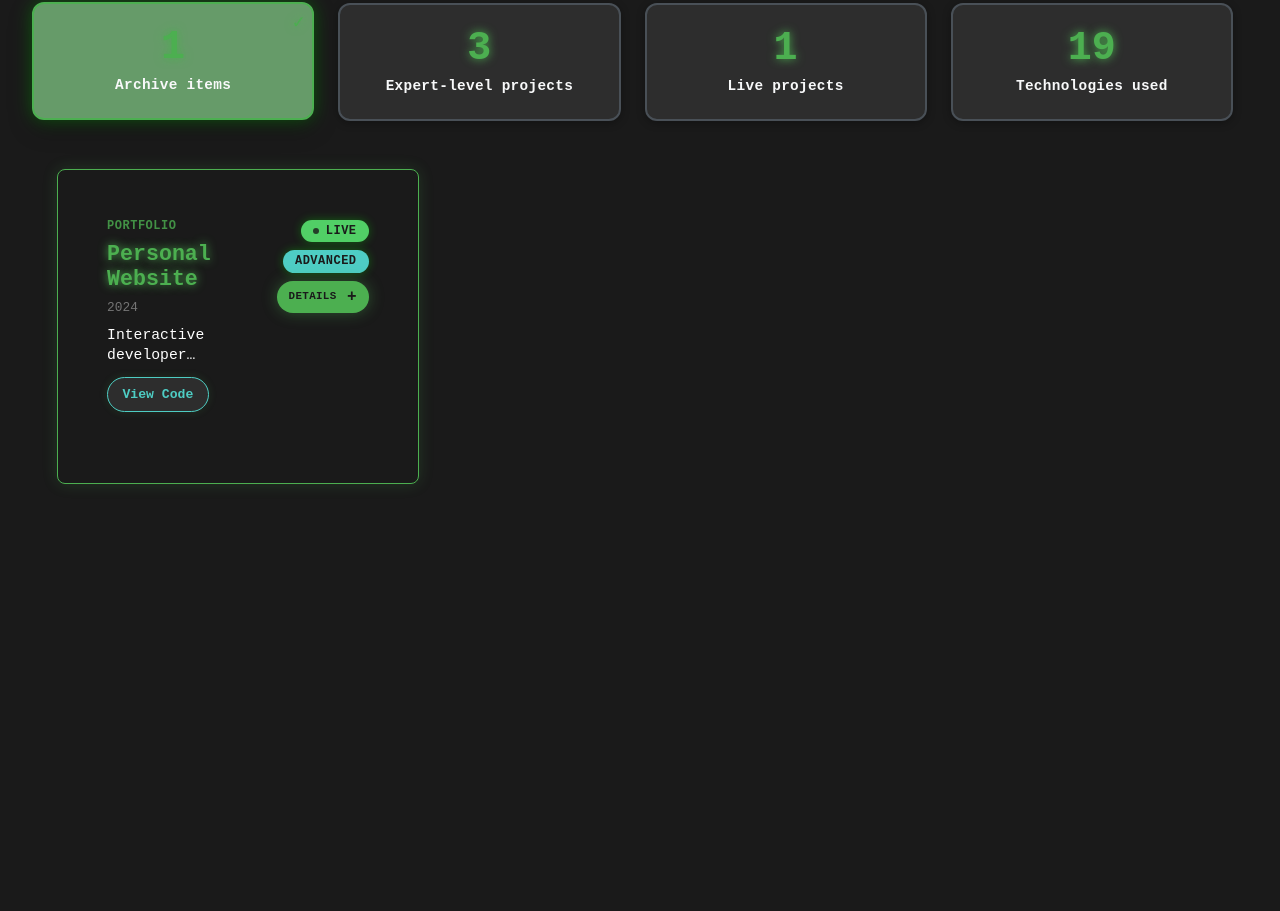
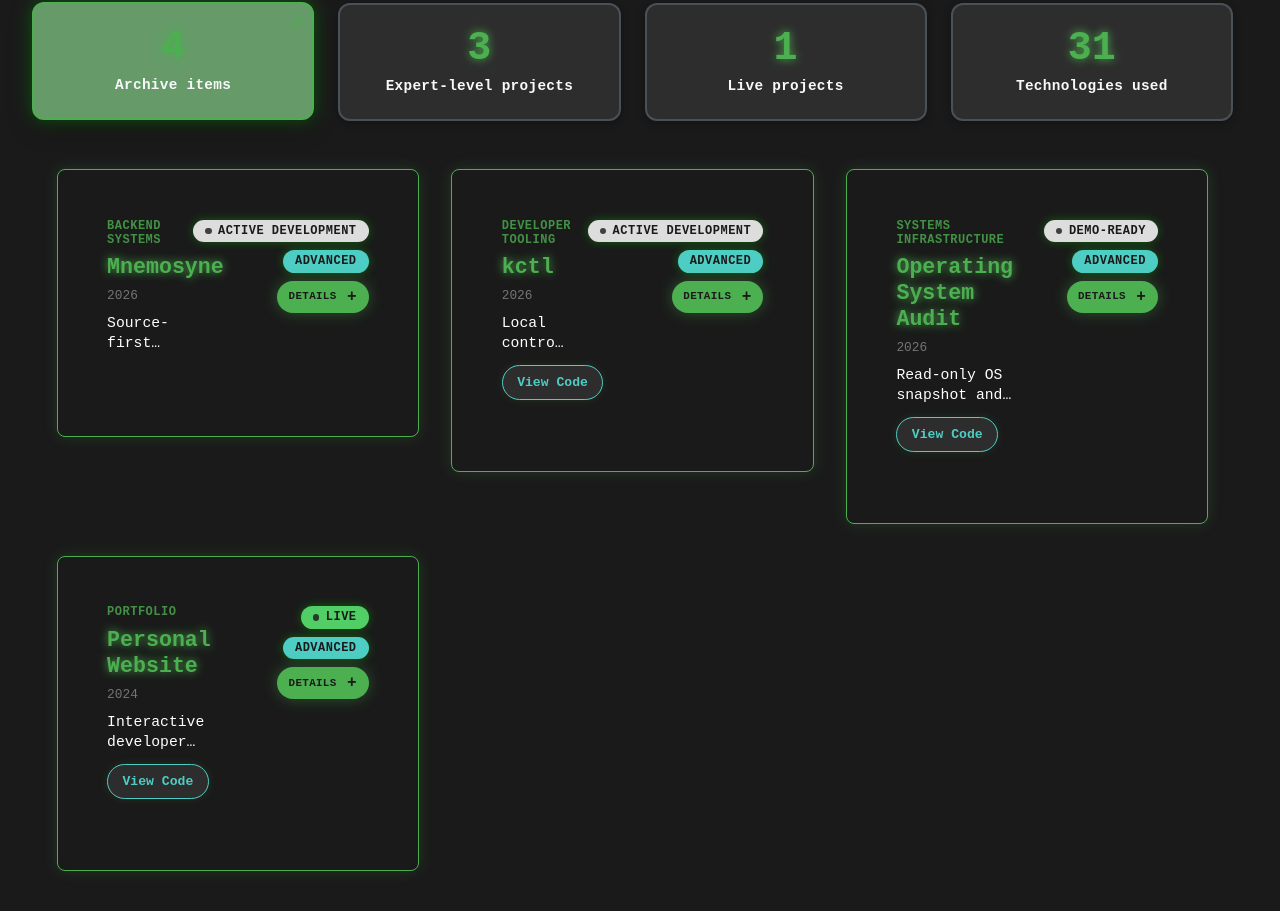
Before and after one commit to kareemsasa3/personal-website, a React (Vite) app in the folder web/: page /projects in a window 1280 px wide. Shown: the part 1497-2408 px from the top of the page. Before the commit the page ends 2162 px from the top, so only its background shows below. Built offline with nearby package versions, Linux system fonts and the light colour scheme.

Commit message:
content: update public project inventory

```diff
--- a/web/src/data/projects.ts
+++ b/web/src/data/projects.ts
@@ -5,10 +5,17 @@ export const COMPLEXITY_LEVELS = [
   "Advanced",
   "Expert",
 ] as const;
-export const STATUSES = ["Live", "Development", "Completed"] as const;
+export const STATUSES = [
+  "Live",
+  "Development",
+  "Active development",
+  "Demo-ready",
+  "Completed",
+] as const;
 export const CATEGORIES = [
   "Systems Infrastructure",
   "Backend Systems",
+  "Developer Tooling",
   "Full-Stack Web App",
   "Portfolio",
 ] as const;
@@ -58,12 +65,12 @@ export const projectsData: Project[] = [
       "Append-only audit log with replay determinism",
     ],
     complexity: "Expert",
-    status: "Development",
+    status: "Active development",
     url: "#",
     highlights: [
       "Belief-driven system state modeling",
       "Replayable operational history",
-      "Active development, v0.6.3",
+      "Active development",
     ],
   },
   {
@@ -140,4 +147,75 @@ export const projectsData: Project[] = [
       "Custom terminal-inspired navigation",
     ],
   },
+  {
+    id: "mnemosyne",
+    category: "Backend Systems",
+    date: "2026",
+    title: "Mnemosyne",
+    description:
+      "Source-first documentation and traceability system for mapping documented events, rules, oversight, and source-reported claims without asserting conclusions.",
+    techStack: ["Python", "JSON Schema", "React", "Traceability", "Data Modeling"],
+    features: [
+      "Source-first event and claim modeling",
+      "JSON Schema and semantic validation layers",
+      "Read-only React projection viewer",
+      "Anti-bleed boundaries between context and evidence",
+    ],
+    complexity: "Advanced",
+    status: "Active development",
+    url: "#",
+    highlights: [
+      "Source-first traceability",
+      "Deterministic documentation model",
+      "Active development",
+    ],
+  },
+  {
+    id: "kctl",
+    category: "Developer Tooling",
+    date: "2026",
+    title: "kctl",
+    description:
+      "Local control plane for running staged, verifiable AI-assisted development workflows across repositories.",
+    techStack: ["Python", "Developer Tooling", "Automation", "CI", "Agent Workflows"],
+    features: [
+      "YAML execution plans for staged development runs",
+      "Verification gates and review passes",
+      "Durable run logs and structured artifacts",
+      "Multi-repository workflow coordination",
+    ],
+    complexity: "Advanced",
+    status: "Active development",
+    url: "https://github.com/kareemsasa/kctl",
+    githubUrl: "https://github.com/kareemsasa/kctl",
+    highlights: [
+      "Planned agent-assisted development runs",
+      "Verifiable local workflow control",
+      "Active development",
+    ],
+  },
+  {
+    id: "operating-system-audit",
+    category: "Systems Infrastructure",
+    date: "2026",
+    title: "Operating System Audit",
+    description:
+      "Read-only OS snapshot and diff tool for detecting configuration, network, identity, persistence, and execution drift.",
+    techStack: ["Go", "Bash", "Security", "Systems", "CLI"],
+    features: [
+      "Read-only operating system snapshots",
+      "Snapshot diffs for visible drift over time",
+      "Configuration, network, identity, and persistence checks",
+      "Cross-platform CLI with embedded collectors",
+    ],
+    complexity: "Advanced",
+    status: "Demo-ready",
+    url: "https://github.com/kareemsasa/operating-system-audit",
+    githubUrl: "https://github.com/kareemsasa/operating-system-audit",
+    highlights: [
+      "Read-only OS drift detection",
+      "Deterministic snapshot comparisons",
+      "Demo-ready CLI",
+    ],
+  },
 ];
```
